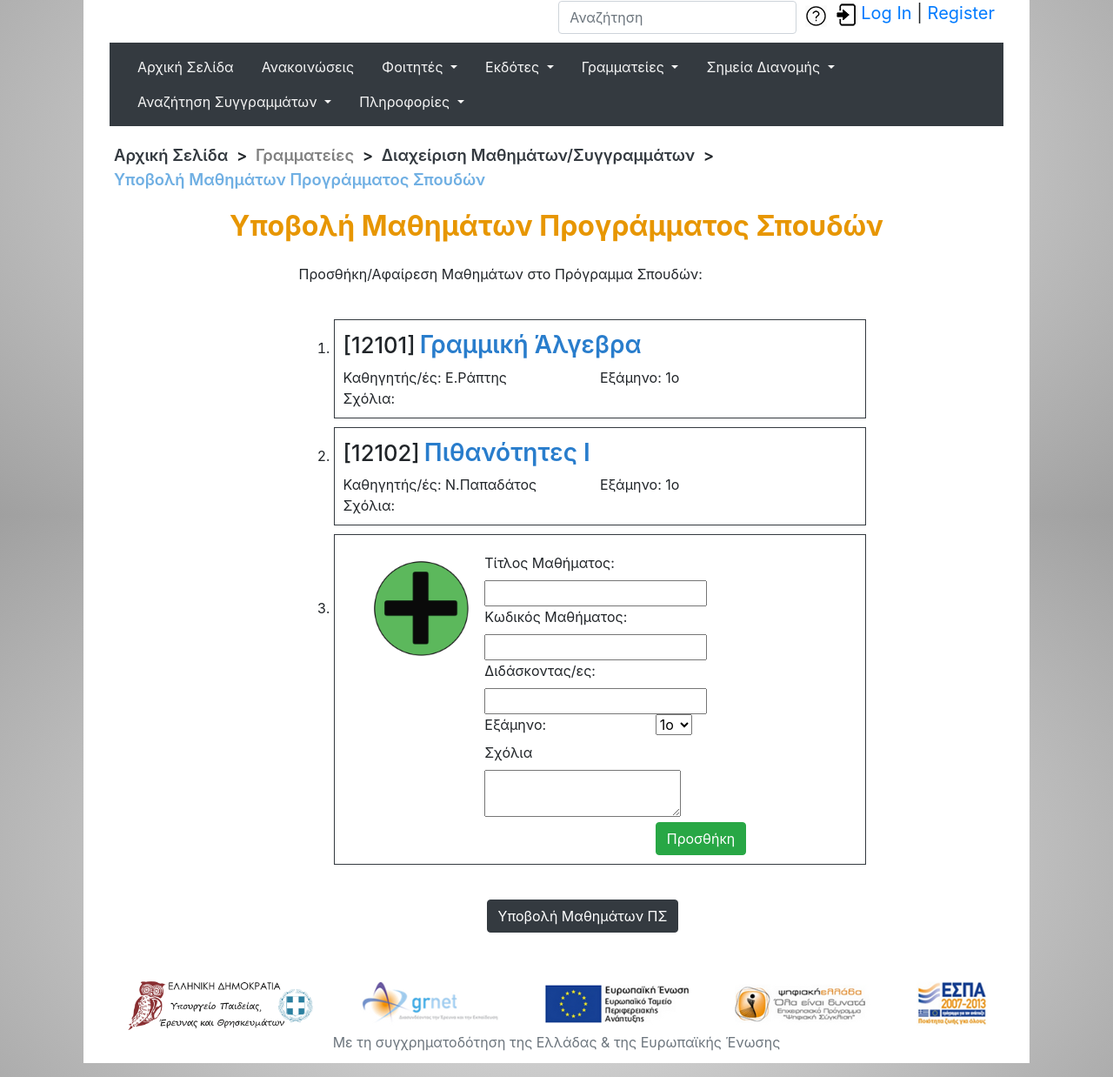
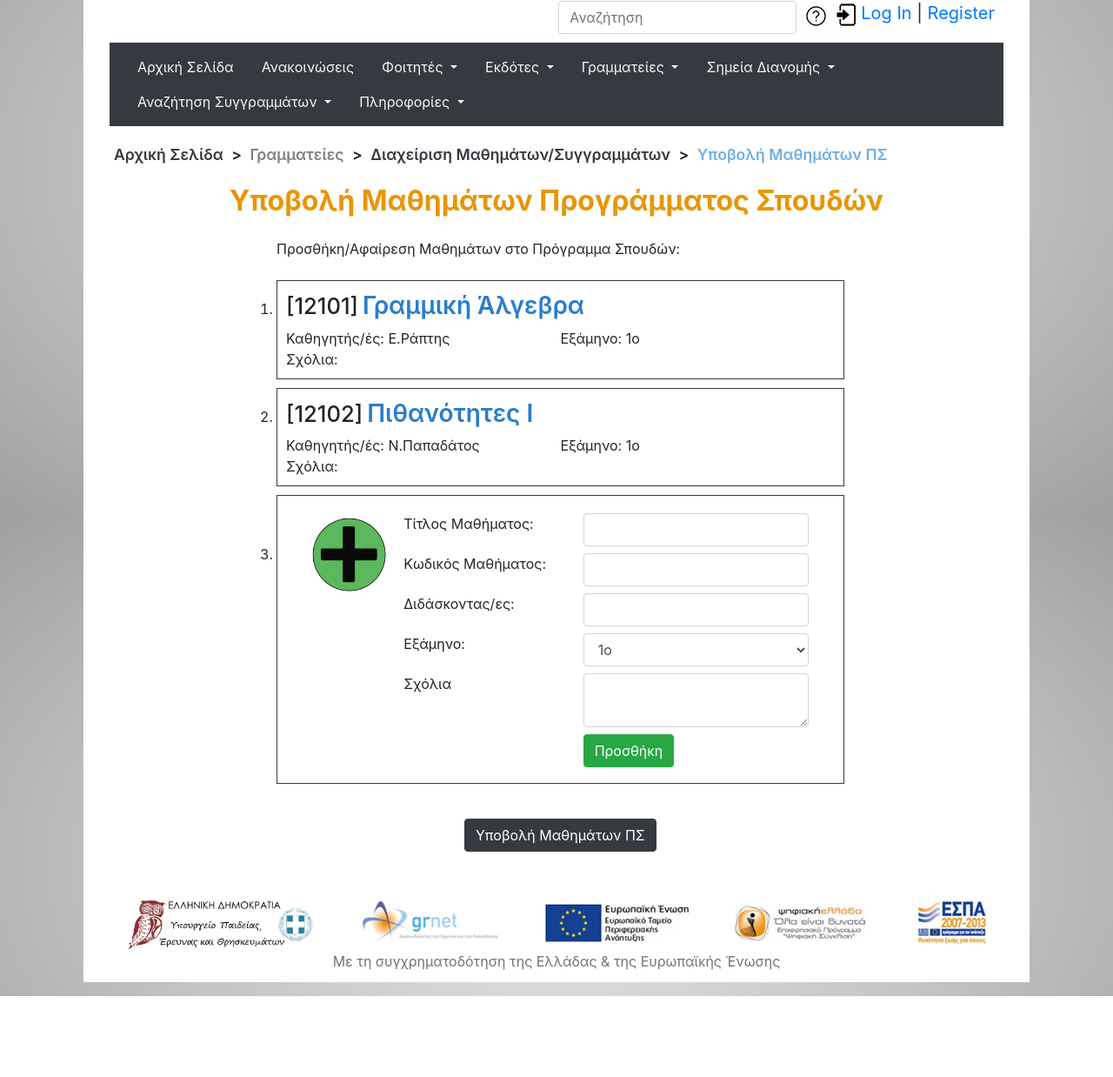
Before and after one commit to michaelbzms/CHI-Eudoxus, a PHP site: page /php/secretary_app2.php in a window 1280 px wide. Shown: the part 208-1446 px from the top of the page at 87% size. After the commit the page ends 1353 px from the top, so only its background shows below. Run offline with PHP 8.4, Linux system fonts and the light colour scheme.

Commit message:
Secretary Function Pt2 Style Fixes
Enter bootstrap for the form! + more centered

```diff
--- a/sdi1500102_sdi1500165/css/common.css
+++ b/sdi1500102_sdi1500165/css/common.css
@@ -73,7 +73,7 @@ body {
 /* Breadcrump */
 .my_breadcrump {
     margin: 20px 0px 20px 0px;
-    font-size: 115%;
+    font-size: 110%;
     font-weight: 600;
 }
 
--- a/sdi1500102_sdi1500165/css/secretary.css
+++ b/sdi1500102_sdi1500165/css/secretary.css
@@ -9,13 +9,21 @@
 
 #plus_img {
     display: inline-block;
-    height: 150px;
-    width: 150px;
+    height: 116px;
+    width: 116px;
 }
 
 #classes_list {
     width: 51vw;
-    margin: 20px 17vw 30px 17vw;  /* (85 - 51) / 2 = 17 */
+    margin: 10px 15vw 30px 15vw;  /* (85 - 51) / 2 = 17 but 15 seems more centered for some reason */
+}
+
+#classes_list > p {
+    margin-bottom: 0px;
+}
+
+#classes_list > ol {
+    padding: 0px;
 }
 
 #classes_list > ol li {
--- a/sdi1500102_sdi1500165/php/secretary_app2.php
+++ b/sdi1500102_sdi1500165/php/secretary_app2.php
@@ -21,7 +21,7 @@
             <a class="breadcrump_item" href="/sdi1500102_sdi1500165/index.php">Αρχική Σελίδα</a> >
             <p class="breadcrump_item">Γραμματείες</p> >
             <a class="breadcrump_item" href="/sdi1500102_sdi1500165/php/secretary_app.php">Διαχείριση Μαθημάτων/Συγγραμμάτων</a> >
-            <a class="breadcrump_item last_item" href="/sdi1500102_sdi1500165/php/secretary_app2.php">Υποβολή Μαθημάτων Προγράμματος Σπουδών</a>
+            <a class="breadcrump_item last_item" href="/sdi1500102_sdi1500165/php/secretary_app2.php">Υποβολή Μαθημάτων ΠΣ</a>
         </nav>
         <h2 class="orange_header mb-4">Υποβολή Μαθημάτων Προγράμματος Σπουδών</h2>
         <?php
@@ -56,33 +56,42 @@
                     <li> <!-- AJAX form to add new classes -->
                         <div class="container">
                             <div class="row">
-                                <div class="col-3" style="vertical-align: top">
+                                <div class="col-2" style="vertical-align: top">
                                     <img id="plus_img" src="/sdi1500102_sdi1500165/images/add_green_plus.png"/>
                                 </div>
-                                <div class="col-9">
-                                    <form id="add_class_form">
-                                        <label>Τίτλος Μαθήματος:</label>
-                                        <input type="text" name="title" id="title_param" required/>
-                                        <br>
-                                        <label>Κωδικός Μαθήματος:</label>
-                                        <input type="text" name="id" id="id_param" required/>
-                                        <br>
-                                        <label>Διδάσκοντας/ες:</label>
-                                        <input type="text" name="professors" id="prof_param" required/>
-                                        <br>
-                                        <label>Εξάμηνο:</label>
-                                        <select name="semester" form="add_class_form" id="semester_param">
-                                            <?php $maxSemesters = 8; // TODO: get from db
-                                                for ( $i = 1 ; $i <= 8 ; $i++ ) { ?>
-                                                    <option value="<?php echo $i ?>"><?php echo $i ?>ο</option>
-                                            <?php } ?>
-                                        </select>
-                                        <br>
-                                        <label>Σχόλια</label>
-                                        <textarea name="comments" id="comment_param"></textarea>
-                                        <br>
-                                        <label></label>
-                                        <button type="submit" class="btn btn-success">Προσθήκη</button>
+                                <div class="col-10">
+                                    <form id="add_class_form" class="container">
+                                        <div class="row mb-2">
+                                            <div class="col-5">Τίτλος Μαθήματος:</div>
+                                            <div class="col-7"><input class="form-control" type="text" name="title" id="title_param" required/></div>
+                                        </div>
+                                        <div class="row mb-2">
+                                            <div class="col-5">Κωδικός Μαθήματος:</div>
+                                            <div class="col-7"><input class="form-control" type="text" name="id" id="id_param" required/></div>
+                                        </div>
+                                        <div class="row mb-2">
+                                            <div class="col-5">Διδάσκοντας/ες:</div>
+                                            <div class="col-7"><input class="form-control" type="text" name="professors" id="prof_param" required/></div>
+                                        </div>
+                                        <div class="row mb-2">
+                                            <div class="col-5">Εξάμηνο:</div>
+                                            <div class="col-7">
+                                                <select class="form-control" name="semester" form="add_class_form" id="semester_param">
+                                                    <?php $maxSemesters = 8; // TODO: get from db
+                                                        for ( $i = 1 ; $i <= 8 ; $i++ ) { ?>
+                                                            <option value="<?php echo $i ?>"><?php echo $i ?>ο</option>
+                                                    <?php } ?>
+                                                </select>
+                                            </div>
+                                        </div>
+                                        <div class="row mb-2">
+                                            <div class="col-5">Σχόλια</div>
+                                            <div class="col-7"><textarea class="form-control" name="comments" id="comment_param"></textarea></div>
+                                        </div>
+                                        <div class="row mb-2">
+                                            <div class="col-5"></div>
+                                            <div class="col-7"><button type="submit" class="btn btn-success">Προσθήκη</button></div>
+                                        </div>
                                     </form>
                                 </div>
                             </div>
```
